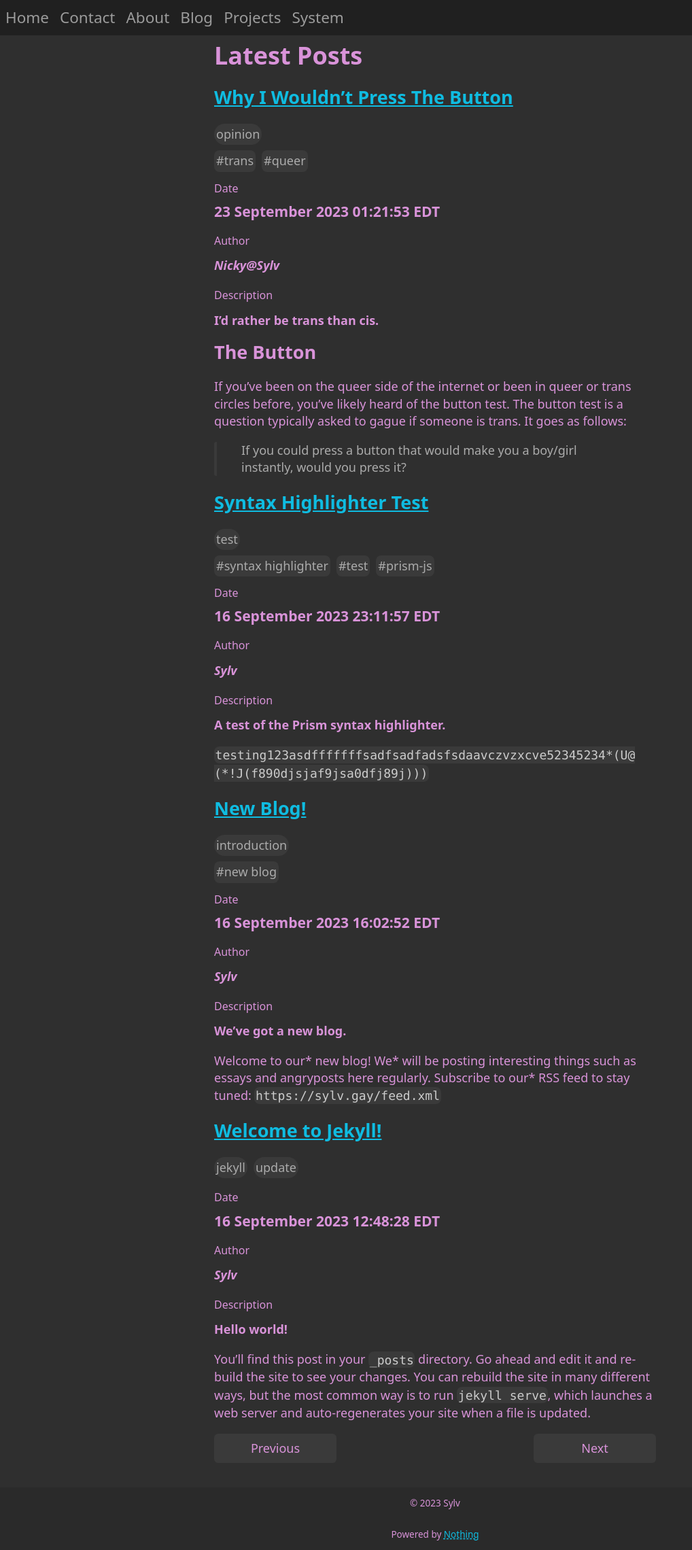
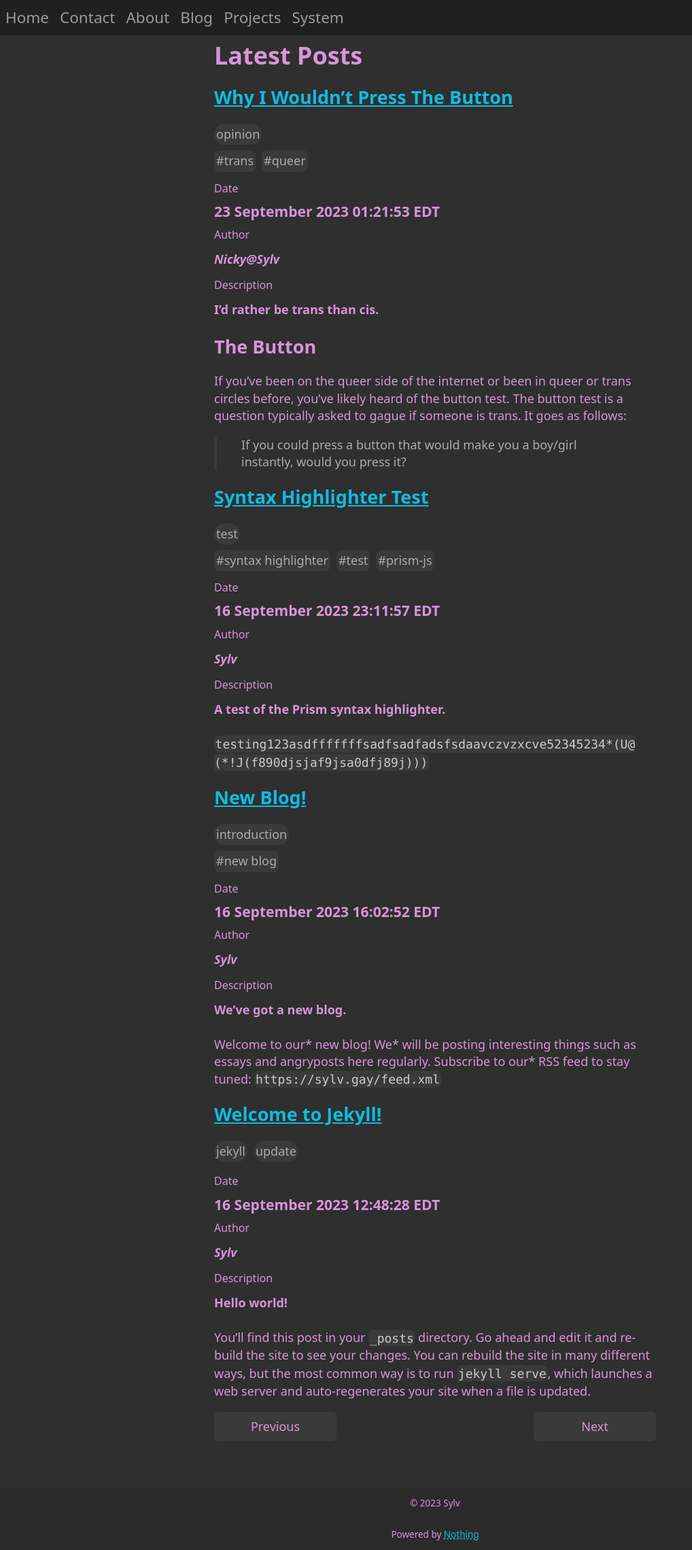
Before and after one commit to sylv256/sylv256.github.io, a Jekyll site: the page built from blog/index.html, in a window 1280 px wide. Shown: the whole page at 68% size, without its empty margins (0-1018 px from the left). Built offline with Jekyll 4.4.1, drawn with Linux system fonts in a browser that asks for light colours; the list of posts is cut into pages by our own code.

Commit message:
even-out spacing

```diff
--- a/_includes/post_list.html
+++ b/_includes/post_list.html
@@ -24,7 +24,7 @@
 					<span id="author">Author</span>
 					<h4 aria-describedby="author"><i>{{ post.author | smartify }}</i></h4>
 				</div>
-				<div class="post-description">
+				<div class="last post-description">
 					<span id="description">Description</span>
 					<h4 aria-describedby="description">{{ post.description | smartify }}</h4>
 				</div>
--- a/assets/css/style.css
+++ b/assets/css/style.css
@@ -506,7 +506,6 @@ pre {
 
 .post-description {
 	margin-top: 7px;
-	margin-bottom: 30px;
 }
 
 .post-description * {
@@ -515,6 +514,10 @@ pre {
 
 .post-description>span {
 	font-size: medium;
+}
+
+.last.post-description {
+	margin-bottom: 37px;
 }
 
 
```
